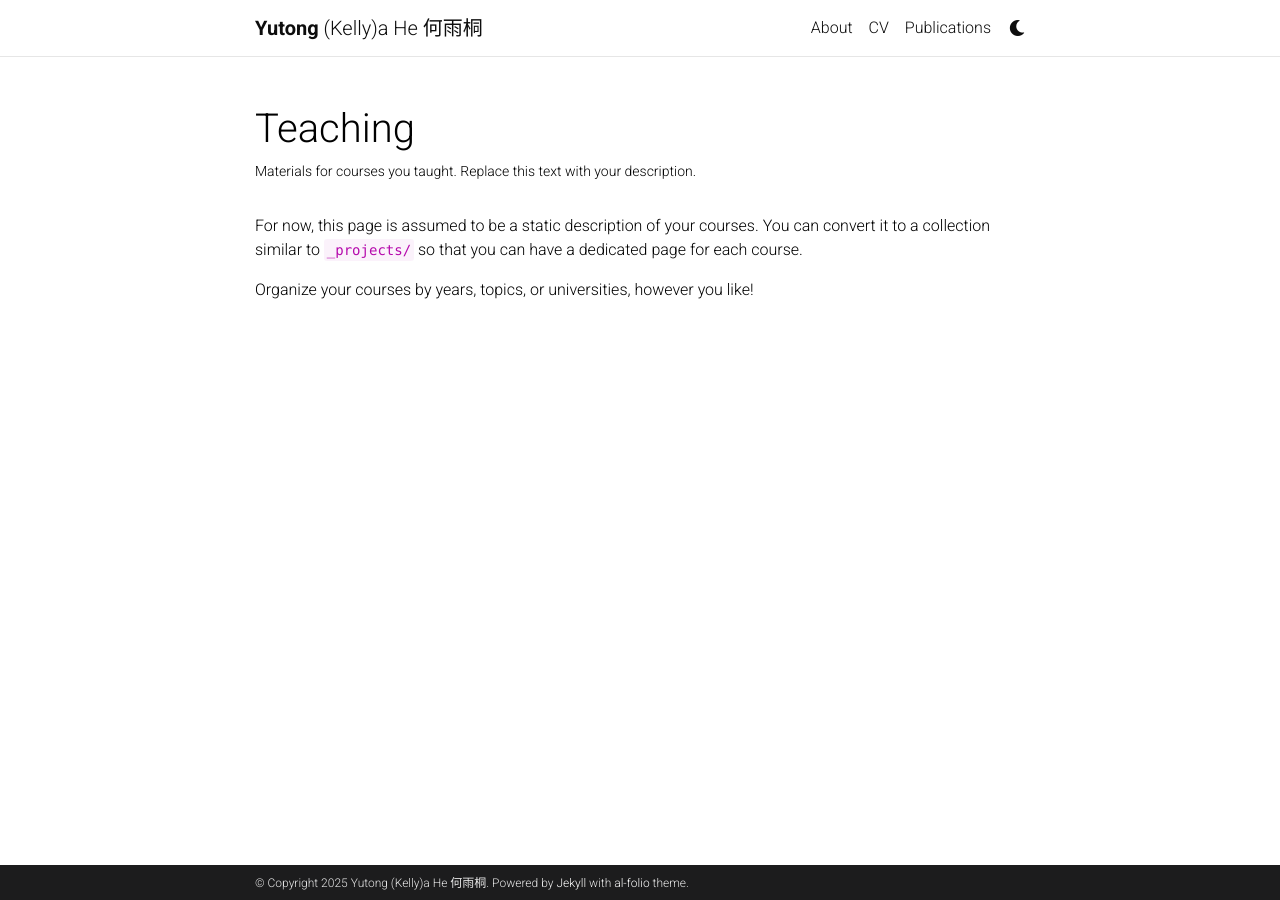
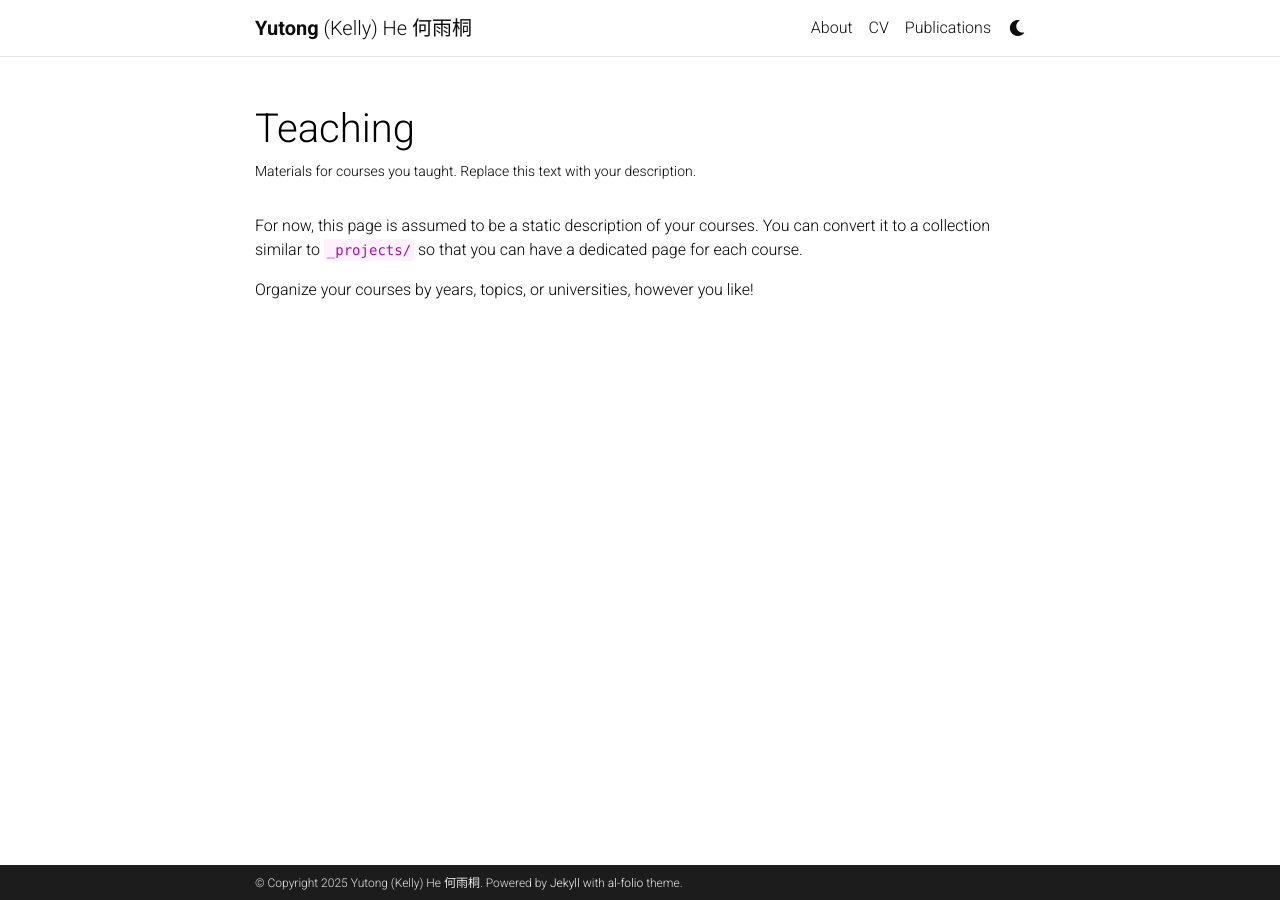
Before and after one commit to KellyYutongHe/KellyYutongHe.github.io, a Jekyll site: the page built from _pages/teaching.md, in a window 1280 px wide. Built offline with Jekyll 4.4.1, drawn with Linux system fonts in a browser that asks for light colours; comment, search, counter and statistics services are not loaded; a style sheet for code colours, icons or effects is not loaded.

Commit message:
fall 2025 update

```diff
--- a/_config.yml
+++ b/_config.yml
@@ -4,7 +4,7 @@
 
 title: blank # the website title (if blank, full name will be used instead)
 first_name: Yutong
-middle_name: (Kelly)a
+middle_name: (Kelly)
 last_name: He 何雨桐
 email: yutonghe@cs.cmu.edu
 description: > # the ">" symbol means to ignore newlines until "footer_text:"
```
